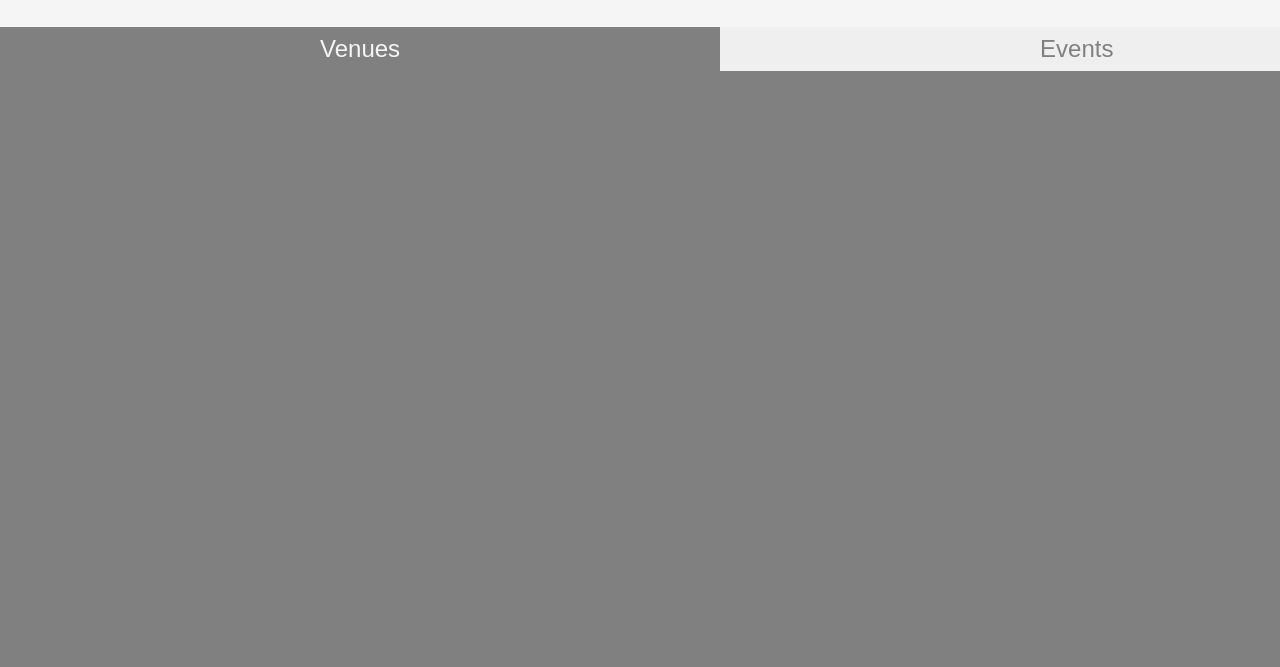
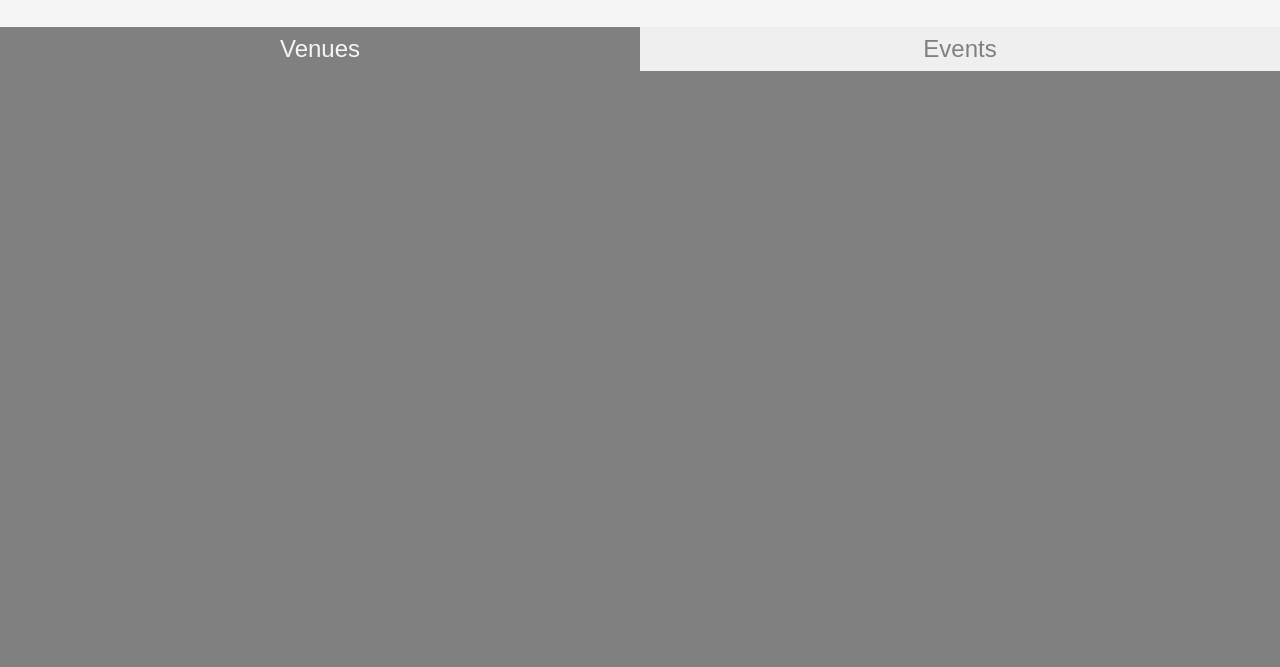
Before and after one commit to olive-rd/HangoutFinder, a website: page index.html in a window 1280 px wide. Shown: the part 133-800 px from the top of the page. Drawn offline with Linux system fonts and the light colour scheme; a web font is replaced by a local one.

Commit message:
Fixed tab spacing issue

```diff
--- a/style.css
+++ b/style.css
@@ -39,17 +39,15 @@ ul{
     color: gray;
     text-align: center;
     margin: 0;
-    padding:25%;
     padding-top: 8px;
     padding-bottom: 8px;
     text-decoration: none;
     cursor:pointer;
     border: none;
-    display: inline-block;
     font-size: 1.5rem;
     transition: 0.3s;
-
-
+    flex:1;
+    width:auto;
 }
 
 .menu_bar button:hover{
```
